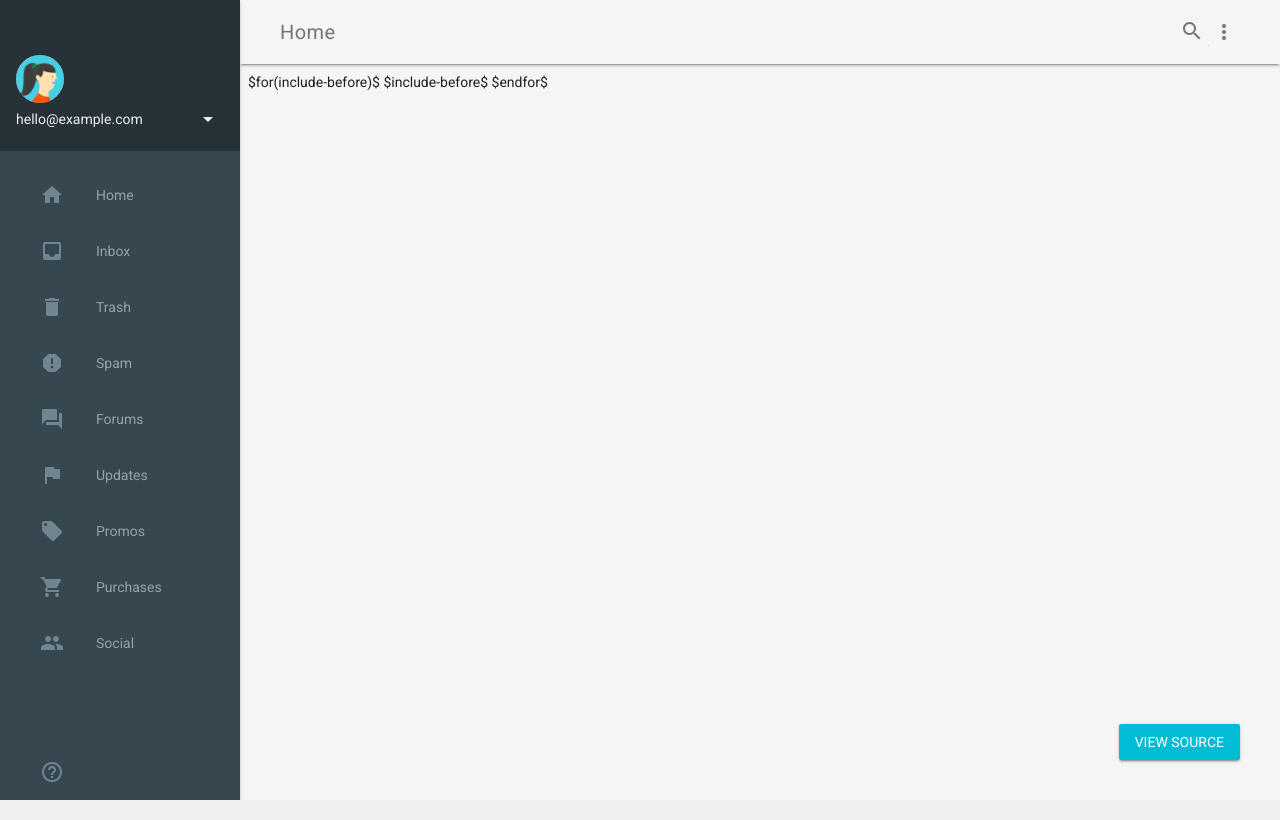
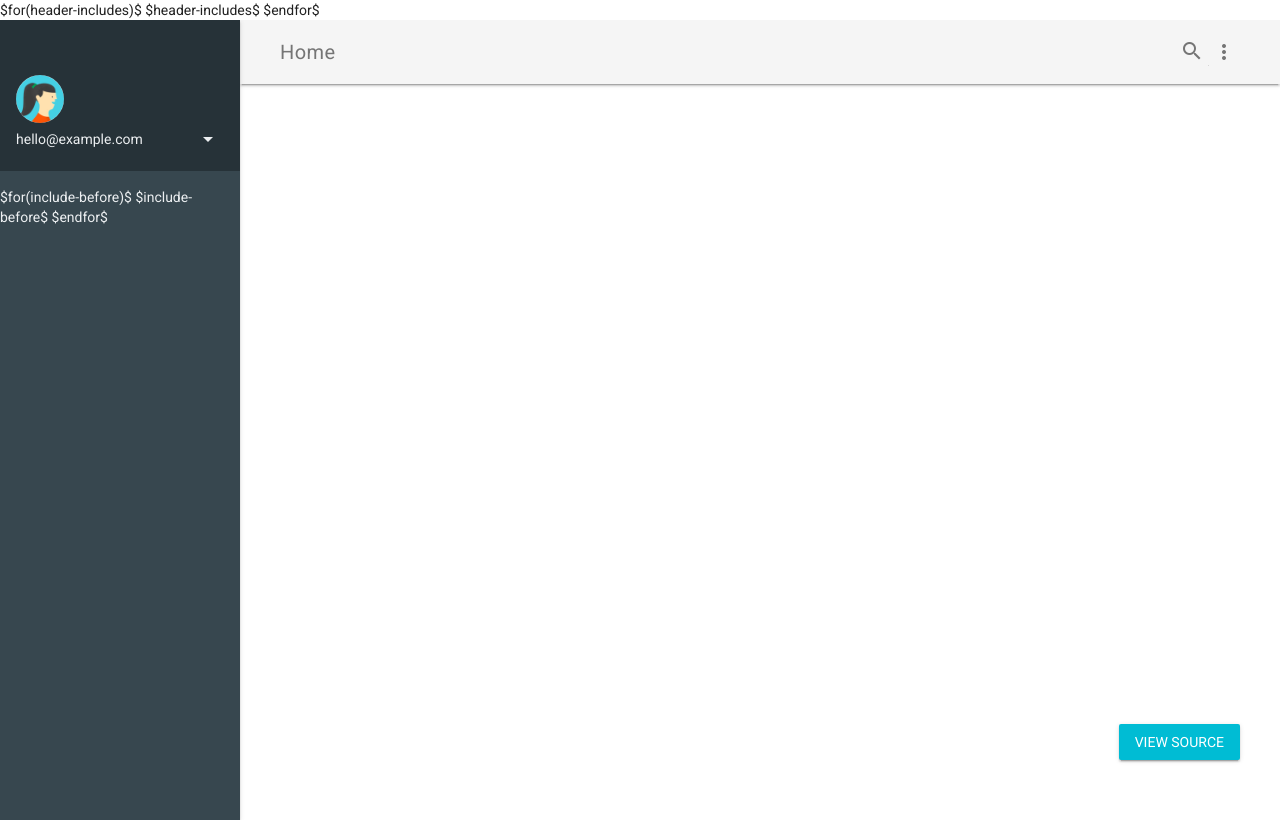
Before and after one commit to hreikin/python-offline-docs, a Python web app: template process/templates/index.html in a window 1280 px wide. Run offline with Jinja, Linux system fonts and the light colour scheme; the template is opened without the code that fills it, so the values that code supplies are empty.

Commit message:
Insert header-includes tag and remove unwanted elements for page construction with pypandoc templates.

```diff
--- a/process/templates/index.html
+++ b/process/templates/index.html
@@ -62,6 +62,9 @@
       z-index: 900;
     }
     </style>
+    $for(header-includes)$
+    $header-includes$
+    $endfor$
   </head>
   <body>
     <div class="demo-layout mdl-layout mdl-js-layout mdl-layout--fixed-drawer mdl-layout--fixed-header">
@@ -106,21 +109,6 @@
           </div>
         </header>
         <nav class="demo-navigation mdl-navigation mdl-color--blue-grey-800">
-          <a class="mdl-navigation__link" href=""><i class="mdl-color-text--blue-grey-400 material-icons" role="presentation">home</i>Home</a>
-          <a class="mdl-navigation__link" href=""><i class="mdl-color-text--blue-grey-400 material-icons" role="presentation">inbox</i>Inbox</a>
-          <a class="mdl-navigation__link" href=""><i class="mdl-color-text--blue-grey-400 material-icons" role="presentation">delete</i>Trash</a>
-          <a class="mdl-navigation__link" href=""><i class="mdl-color-text--blue-grey-400 material-icons" role="presentation">report</i>Spam</a>
-          <a class="mdl-navigation__link" href=""><i class="mdl-color-text--blue-grey-400 material-icons" role="presentation">forum</i>Forums</a>
-          <a class="mdl-navigation__link" href=""><i class="mdl-color-text--blue-grey-400 material-icons" role="presentation">flag</i>Updates</a>
-          <a class="mdl-navigation__link" href=""><i class="mdl-color-text--blue-grey-400 material-icons" role="presentation">local_offer</i>Promos</a>
-          <a class="mdl-navigation__link" href=""><i class="mdl-color-text--blue-grey-400 material-icons" role="presentation">shopping_cart</i>Purchases</a>
-          <a class="mdl-navigation__link" href=""><i class="mdl-color-text--blue-grey-400 material-icons" role="presentation">people</i>Social</a>
-          <div class="mdl-layout-spacer"></div>
-          <a class="mdl-navigation__link" href=""><i class="mdl-color-text--blue-grey-400 material-icons" role="presentation">help_outline</i><span class="visuallyhidden">Help</span></a>
-        </nav>
-      </div>
-      <main class="mdl-layout__content mdl-color--grey-100">
-        <div class="mdl-grid demo-content">
           $for(include-before)$
           $include-before$
           $endfor$
```
